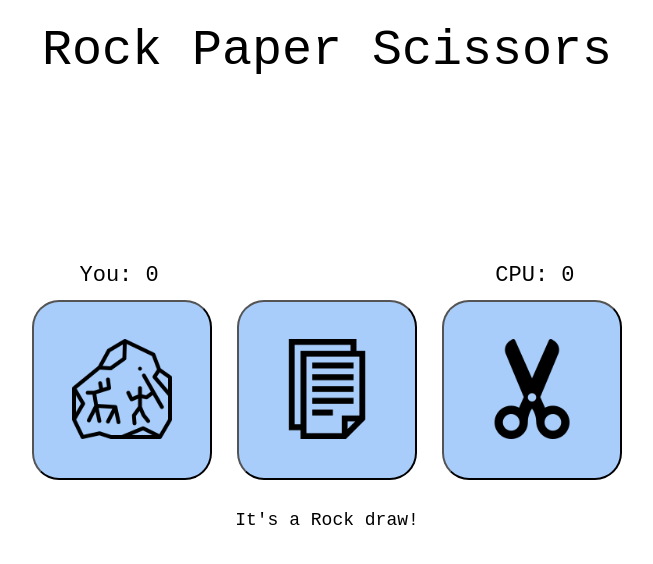
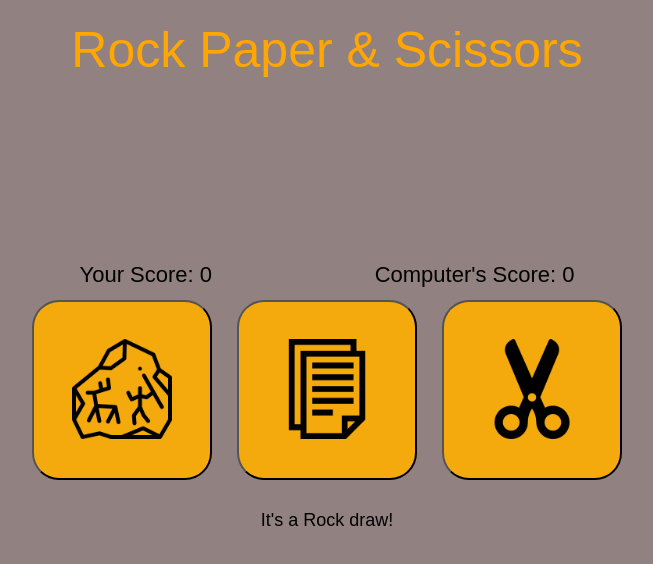
Before and after one commit to UtkarshSingh22/Rock_Paper_Scissors, a plain HTML site: page index.html in a window 1280 px wide. Both pictures are taken after a click on the button 435 px from the left and 390 px from the top of the page. Shown: the whole page, without its empty margins (313-966 px from the left). Drawn offline with Linux system fonts and the light colour scheme.

Commit message:
add some fixes

```diff
--- a/index.html
+++ b/index.html
@@ -10,7 +10,7 @@
 
     <body>
         <div class="header">
-            <p>Rock Paper Scissors</p>
+            <p>Rock Paper & Scissors</p>
         </div>
         <div class="game">
             <div class="winner">
@@ -36,7 +36,7 @@
             </div>
             <div class="restart">
                 <button id="btn-restart">
-                    <img src="images/restart.png" alt="Restart">
+                    <img src="./imgs/restart.png" alt="Restart">
                     <p>New Game</p>
                 </button>
             </div>
--- a/script.js
+++ b/script.js
@@ -11,7 +11,6 @@ function playerPlay(buttonID) {
 
 function computerPlay() {
     const choice = ['Rock', 'Paper', 'Scissors'];
-    // return a random choice
     return choice[Math.floor(Math.random() * 3)];
 }
 
@@ -51,8 +50,8 @@ function playRound(event) {
 
     }
 
-    scorePlayer.textContent = `You: ${playerScore}`;
-    scoreComputer.textContent = `CPU: ${computerScore}`;
+    scorePlayer.textContent = `Your Score: ${playerScore}`;
+    scoreComputer.textContent = `Computer's Score: ${computerScore}`;
 
     if (playerScore===5 || computerScore===5) {
         finishGame();
@@ -66,20 +65,20 @@ function initGame() {
     computerScore = 0;
 
     winnerText.textContent = '';
-    scorePlayer.textContent = `You: ${playerScore}`;
-    scoreComputer.textContent = `CPU: ${computerScore}`;
+    scorePlayer.textContent = `Your Score: ${playerScore}`;
+    scoreComputer.textContent = `Computer's Score: ${computerScore}`;
     resultText.textContent = '';
 
     buttons.forEach(button => {
         button.addEventListener('click', playRound);
-        button.style.pointerEvents = 'auto';
+        //button.style.pointerEvents = 'auto';
     });
 }
 
 function finishGame() {
     buttons.forEach(button => {
         button.removeEventListener('click', playRound);
-        button.style.pointerEvents = 'none';
+        //button.style.pointerEvents = 'none';
     });
 
     if (playerScore===5) {
--- a/styles.css
+++ b/styles.css
@@ -8,26 +8,19 @@ body {
     flex-direction: column;
     justify-content: center;
     align-items: center;
-    font-family: monospace;
+    font-family: fantasy;
     user-select: none;
-}
-
-a {
-    color: #f8f8ff;
-}
-
-a:hover {
-    color: cornflowerblue;
+    background-color: rgb(146, 129, 129);
 }
 
 button {
-    background-color: rgb(160 200 250 / 90%);
+    background-color: rgba(255, 174, 0, 0.9);
     border-radius: 15%;
-    transition-duration: 0.5s;
+    transition-duration: 0.2s;
 }
 
 button:hover {
-    border-radius: 25%;
+    transform:scale(1.1);
 }
 
 div {
@@ -44,6 +37,7 @@ p {
     justify-content: center;
     align-items: center;
     font-size: 50px;
+    color: rgb(255, 166, 0);
 }
 
 .game {
```
